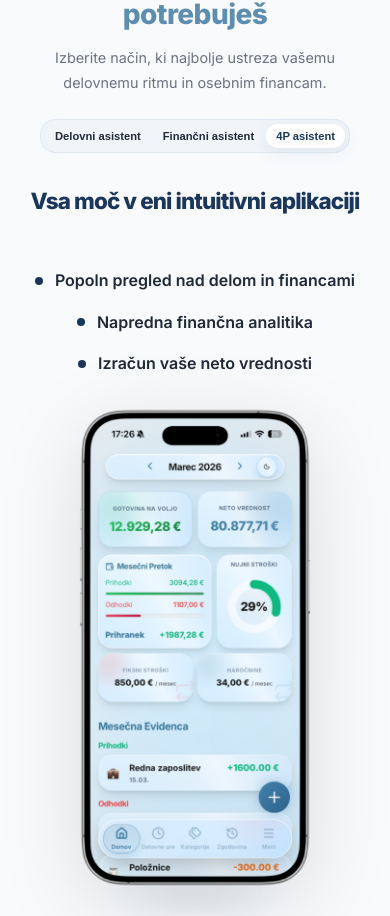
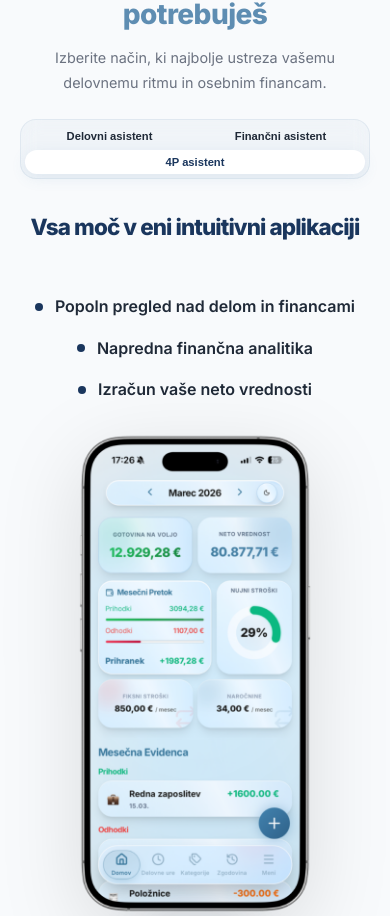
Before and after one commit to filipkolle/Landing-4P, a React (Vite) app: page / in a window 390 px wide. Shown: the part 2563-3479 px from the top of the page. Built offline with nearby package versions, Linux system fonts and the light colour scheme.

Commit message:
style: optimize feature tabs layout for mobile with 2+1 grid

```diff
--- a/src/styles/LandingPage.css
+++ b/src/styles/LandingPage.css
@@ -765,13 +765,26 @@
 
 @media (max-width: 640px) {
   .tabs-capsule {
-    flex-wrap: wrap;
-    justify-content: center;
+    display: grid;
+    grid-template-columns: 1fr 1fr;
+    gap: 8px;
+    padding: 10px;
+    border-radius: 30px;
+    width: 100%;
+    max-width: 450px;
+    margin: 0 auto;
+  }
+  .tab-capsule-btn {
+    padding: 12px 10px;
+    font-size: 0.85rem;
+    width: 100%;
+    text-align: center;
+  }
+  .tab-capsule-btn:last-child {
+    grid-column: span 2;
+  }
+  .active-bg {
     border-radius: 20px;
-  }
-  .tab-capsule-btn {
-    padding: 10px 20px;
-    font-size: 0.85rem;
   }
 }
 
```
